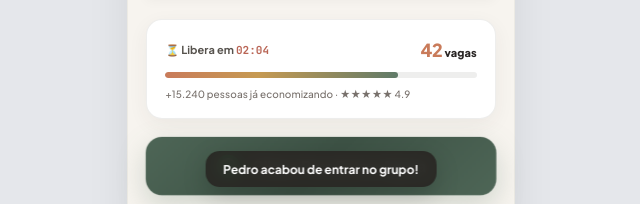
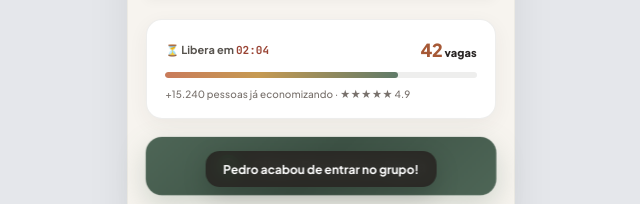
Before and after one commit to ArielMota/promopcoes, a plain HTML site: page index.html in a window 1280 px wide. Shown: the part 493-697 px from the top of the page, 319-959 px from the left. Drawn offline with Linux system fonts and the light colour scheme.

Commit message:
Update index.html

```diff
--- a/index.html
+++ b/index.html
@@ -121,7 +121,7 @@
         .text-stone-800{color:#292524}
         .text-green{color:#5F7A68}
         .text-yellow{color:#B0833F}
-        .text-red{color:#B96555}
+        .text-red{color:#994333}
         .text-white{color:#fff}
         .w-3 { width: 14px; height: 14px; }
 
@@ -328,7 +328,7 @@
             box-shadow:0 6px 20px rgba(67,58,48,.06);
             text-align:left;
         }
-        .spots-number{ color:#C97B5A; font-size:18px; font-weight:900; letter-spacing:-0.02em; }
+        .spots-number{ color:#A65936; font-size:18px; font-weight:900; letter-spacing:-0.02em; }
         .store-row{ display:flex; align-items:center; justify-content:center; flex-wrap:wrap; gap:.4rem; }
         .store-row .store-pill{ font-size:10px; padding:.3rem .6rem; border-radius:7px; opacity:.92; }
 
```
